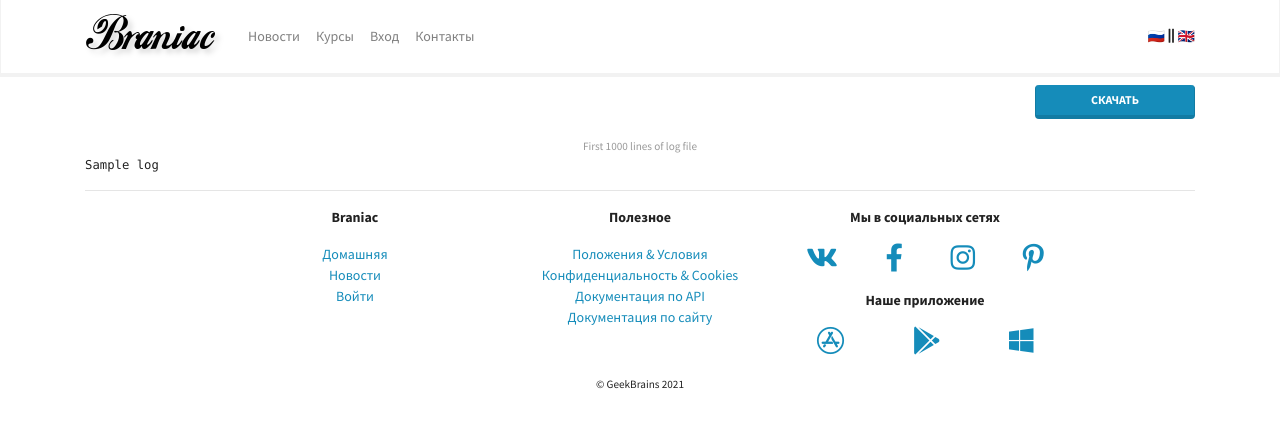
After one commit to aastavitskaya/BraniacLMC, a Django app: template mainapp/templates/mainapp/log_view.html in a window 1280 px wide. The commit adds this page. Shown: the top 428 px of the page. Run offline with Django 3.2, Linux system fonts and the light colour scheme; the template is opened without the code that fills it: most values are stand-ins (such as "Sample title", 1, 10 or a date in 2020); parts of the project's set-up code (start-up, migrations or seed data) failed here and were passed over; some libraries are stand-ins or nearby versions.

Commit message:
lesson_7 Logging

```diff
--- /dev/null
+++ b/mainapp/templates/mainapp/log_view.html
@@ -0,0 +1,14 @@
+{% extends 'base.html' %}
+
+{% block content %}
+<div class="row justify-content-end my-2">
+  <div class="col-sm-4 col-lg-2">
+    <a href="{% url 'mainapp:log_download' %}" class="btn btn-primary btn-block"
+      role="button">Скачать</a>
+  </div>
+</div>
+<p>
+<div class="text-center text-muted"><small>First 1000 lines of log file</small></div>
+<pre>{{ log }}</pre>
+</p>
+{% endblock content %}
--- a/mainapp/urls.py
+++ b/mainapp/urls.py
@@ -37,4 +37,6 @@ urlpatterns = [
     ),
     path("contacts/", views.ContactsPageView.as_view(), name="contacts"),
     path("doc_site/", views.DocSitePageView.as_view(), name="doc_site"),
+    path("log_view/", views.LogView.as_view(), name="log_view"),
+    path("log_download/", views.LogDownloadView.as_view(), name="log_download"),
 ]
--- a/templates/includes/main_menu.html
+++ b/templates/includes/main_menu.html
@@ -40,6 +40,8 @@
             <a class="dropdown-item" href="{% url 'admin:index' %}"
               target="_blank">Административный
               раздел</a>
+            <a class="dropdown-item" href="{% url 'mainapp:log_view' %}"
+            target="_blank">Лог</a>
             {% endif %}
             <div class="dropdown-divider"></div>
             <a class="dropdown-item" href="{% url 'authapp:logout' %}">Выход</a>
```
